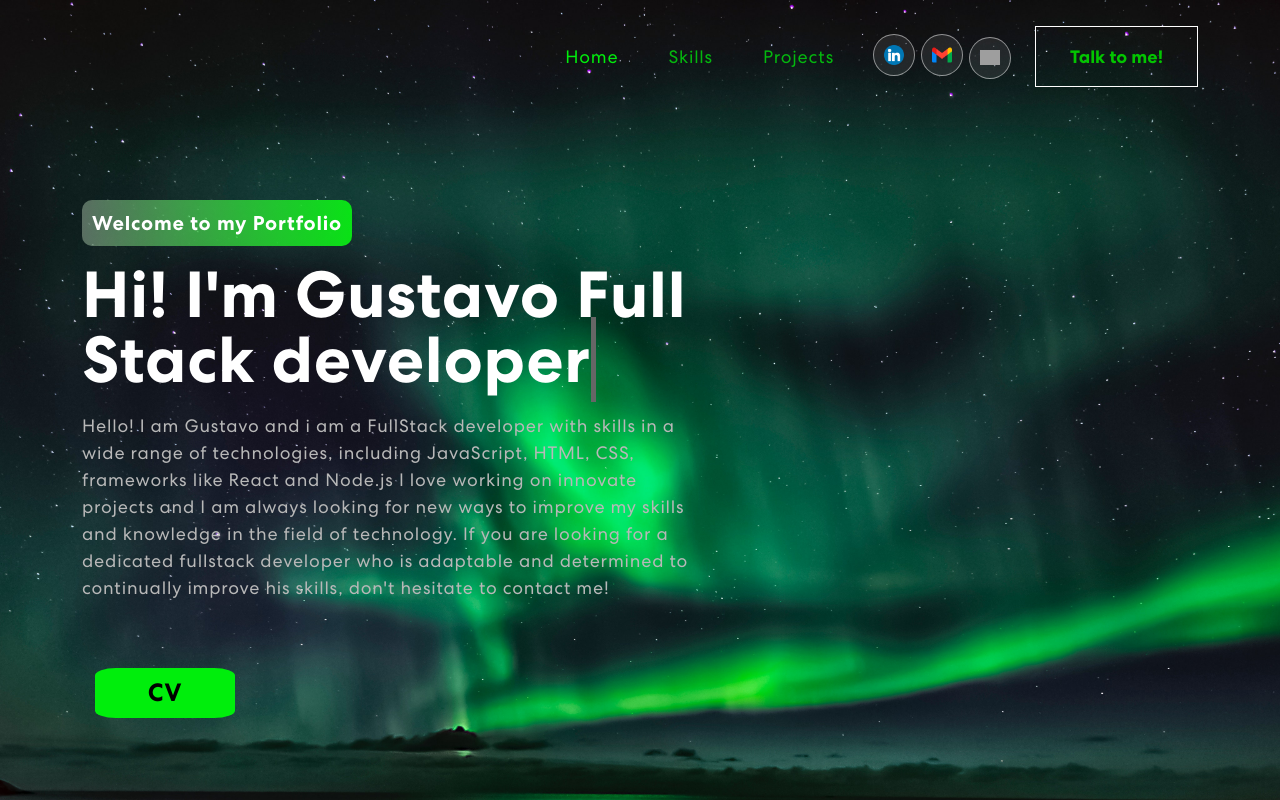
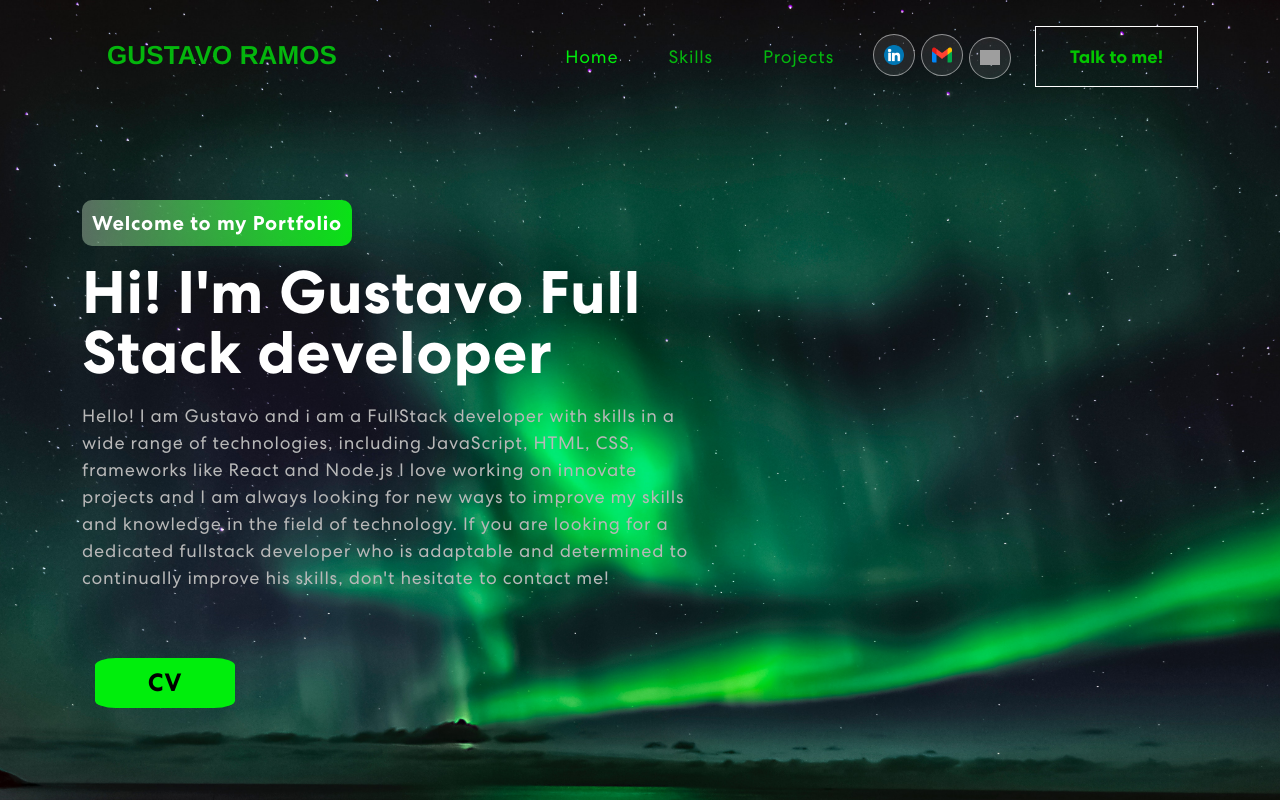
Before and after one commit to RamosGustavo/Portfolio, a React (Create React App) app: page / in a window 1280 px wide. Shown: the top 800 px of the page. Built offline with nearby package versions, Linux system fonts and the light colour scheme; grey boxes are pictures that could not be loaded.

Commit message:
CSS changes

```diff
--- a/src/App.css
+++ b/src/App.css
@@ -223,7 +223,7 @@ span.navbar-text {
 }
 
 .navbar-text button {
-  font-weight: 700;
+  font-weight: 600;
   color: rgb(3, 197, 0);
   border: 1px solid #fff;
   padding: 18px 34px;
@@ -395,8 +395,12 @@ nav.navbar .navbar-toggler[aria-expanded="true"] .navbar-toggler-icon {
   }
 }
 
+.welcome {
+  font-size: 60px !important;
+}
+
 .txt-rotate > .wrap {
-  border-right: 0.08em solid #666;
+  border-right: 0.07em #666;
 }
 
 /************ Skills Css ************/
@@ -467,6 +471,23 @@ nav.navbar .navbar-toggler[aria-expanded="true"] .navbar-toggler-icon {
   text-align: center;
   width: 56%;
 }
+
+.ms-daro {
+  color: rgb(0, 238, 12) !important;
+  font-family:'Franklin Gothic Medium', 'Arial Narrow', Arial, sans-serif;
+  font-size: 20px;
+  font-weight: 20px;
+}
+
+.mas-daro {
+  font-weight: 680;
+  letter-spacing: 0.1px;
+  padding: 0 25px;
+  font-size: 26px;
+  opacity: 0.75;
+  margin-top: 7px;
+}
+
 
 .project .nav.nav-pills {
   width: 72%;
--- a/src/components/Banner.js
+++ b/src/components/Banner.js
@@ -56,7 +56,7 @@ export const Banner = () => {
               {({ isVisible }) =>
                 <div className={isVisible ? "animate__animated animate__fadeIn" : ""}>
                   <span className="tagline">Welcome to my Portfolio</span>
-                  <h1>{`Hi! I'm Gustavo`} <span className="txt-rotate" dataPeriod="1000" data-rotate='[ "Full Stack Developer", "React developer" ]'><span className="wrap">{text}</span></span></h1>
+                  <h1 className="welcome">{`Hi! I'm Gustavo`} <span className="txt-rotate" dataPeriod="1000" data-rotate='[ "Full Stack Developer", "React developer" ]'><span className="wrap">{text}</span></span></h1>
                   <p>Hello! I am Gustavo and i am a FullStack developer with skills in a wide range of technologies, including JavaScript, HTML, CSS, frameworks like React and Node.js I love working on innovate projects and I am always looking for new ways to improve my skills and knowledge in the field of technology. If you are looking for a dedicated fullstack developer who is adaptable and determined to continually improve his skills, don't hesitate to contact me!</p>
                   <Button variant="contained" className="pdf">
                     <a className="pdf1" href={RamosGustavoFullStack} download>
--- a/src/components/NavBar.js
+++ b/src/components/NavBar.js
@@ -39,6 +39,9 @@ export const NavBar = () => {
             <span className="navbar-toggler-icon"></span>
           </Navbar.Toggle>
           <Navbar.Collapse id="basic-navbar-nav">
+            <div className="ms-daro">
+              <h1 className="mas-daro">GUSTAVO RAMOS</h1>
+            </div>
             <Nav className="ms-auto">
               <Nav.Link href="#home" className={activeLink === 'home' ? 'active navbar-link' : 'navbar-link'} onClick={() => onUpdateActiveLink('home')}>Home</Nav.Link>
               <Nav.Link href="#skills" className={activeLink === 'skills' ? 'active navbar-link' : 'navbar-link'} onClick={() => onUpdateActiveLink('skills')}>Skills</Nav.Link>
```
